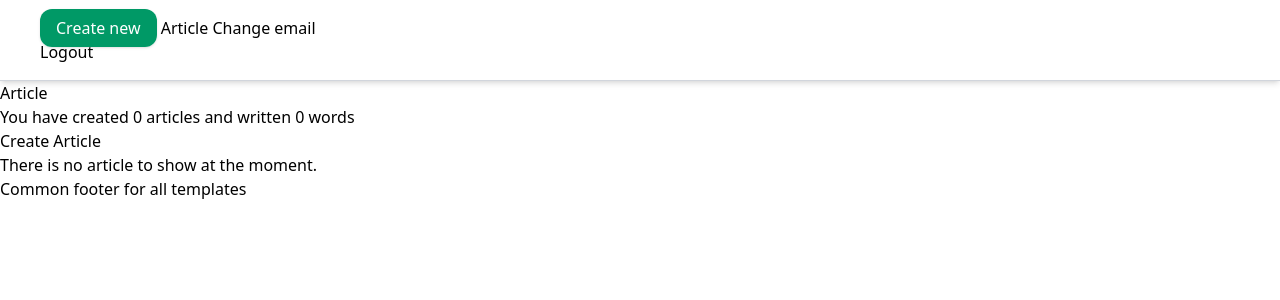
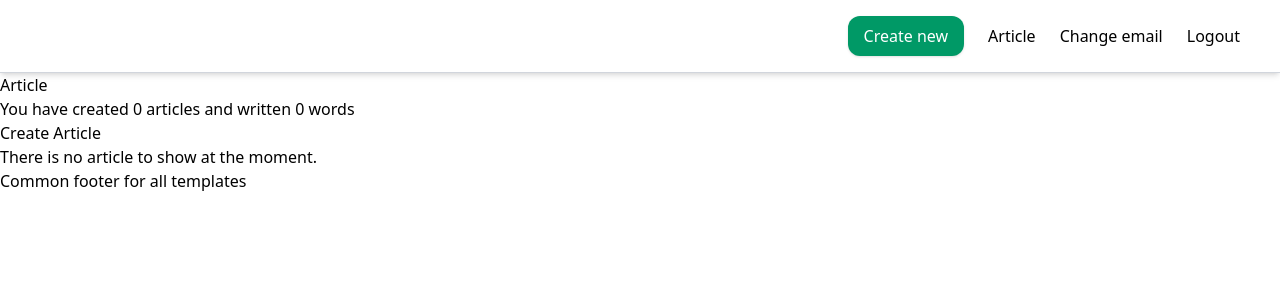
Before and after one commit to psychoAKASH/article_app, a Django app: page /articles/ in a window 1280 px wide. Shown: the top 300 px of the page. Run offline with Django 5.2, Linux system fonts and the light colour scheme; a user stored in the database is signed in; data that the repository does not hold is empty; style sheets or scripts are compiled from the project's sources; some libraries are stand-ins or nearby versions.

Commit message:
navigation bar styiing

```diff
--- a/static/input.css
+++ b/static/input.css
@@ -21,3 +21,7 @@
     @apply rounded-xl border border-red-400 bg-red-200 px-4 py-2 font-medium text-red-800 shadow-sm hover:bg-red-300 focus:outline-hidden focus:ring-red-200 focus:ring-offset-2;
 }
 }
+
+@theme {
+    --inset-shadow-underline: inset 0 -2px 0 0 #bdbdbd;
+}
--- a/tailwind.config.js
+++ b/tailwind.config.js
@@ -2,7 +2,6 @@
 module.exports = {
     content: [
         "./templates/**/*.html",
-         "./static/**/*.css"
          ],
     theme: {
         extend: {},
--- a/templates/app/base.html
+++ b/templates/app/base.html
@@ -12,14 +12,14 @@
 </head>
 <body>
 <nav class="px-10 py-4 border-b border-gray-300 shadow-md">
-    <div>
+    <div class="flex justify-end items-center gap-6  max-w-7xl mx-auto">
             {% if user.is_authenticated %}
             <a class="button primary" href="{% url 'create_article' %}">Create new</a>
-            <a class="hover:underline" href="{% url 'home' %}">Article</a>
-            <a class="hover:underline" href="{% url 'account_email' %}">Change email</a>
+            <a class="hover:inset-shadow-underline" href="{% url 'home' %}">Article</a>
+            <a class="hover:inset-shadow-underline" href="{% url 'account_email' %}">Change email</a>
             <form method="POST" action="{% url 'account_logout' %}">
                 {% csrf_token %}
-                <button class="" type="submit"> Logout</button>
+                <button class="hover:inset-shadow-underline" type="submit"> Logout</button>
             </form>
             {% else %}
             <a class = 'button secondary text-sm' href="{% url 'account_login' %}">Log in</a>
```
